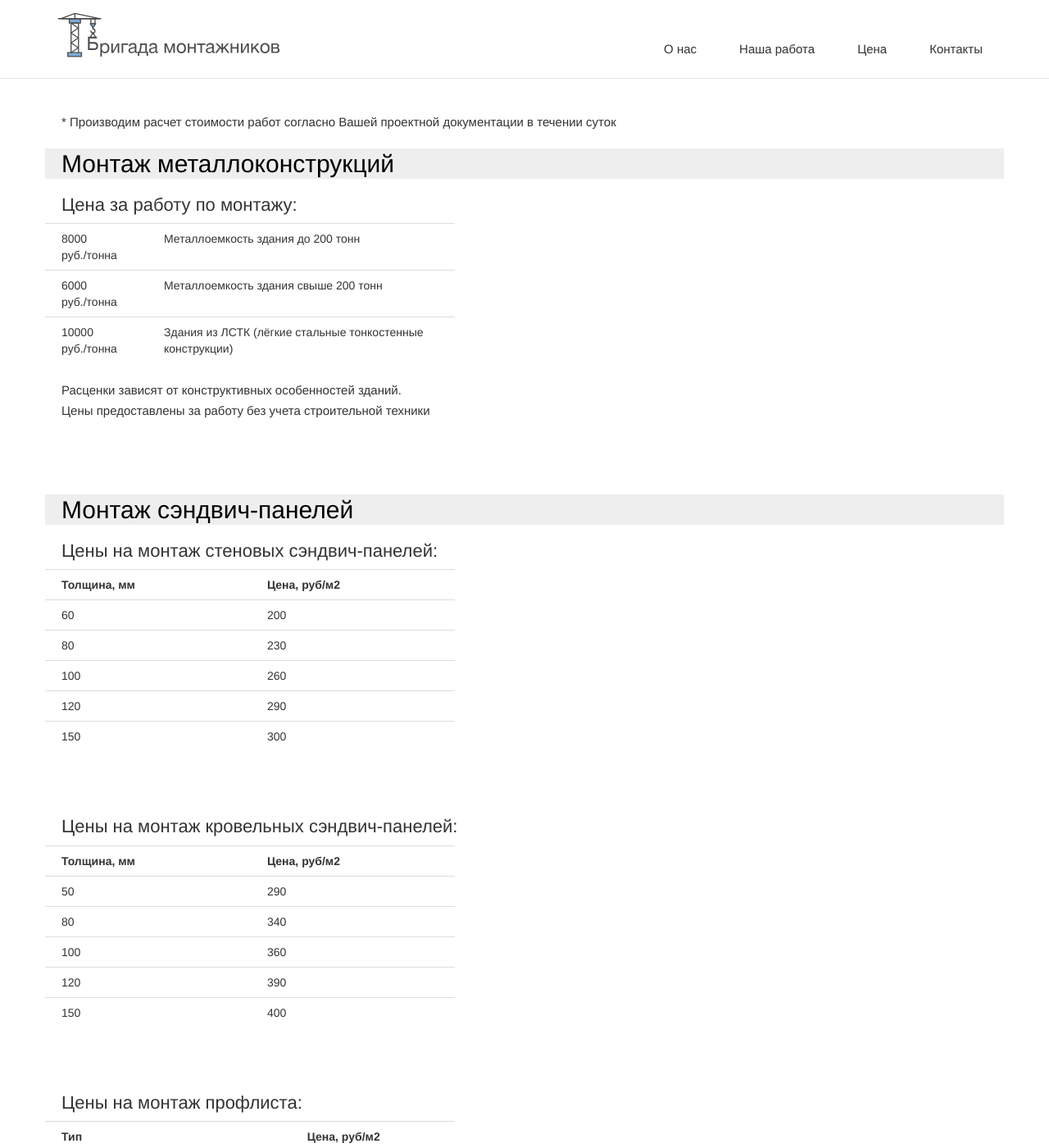
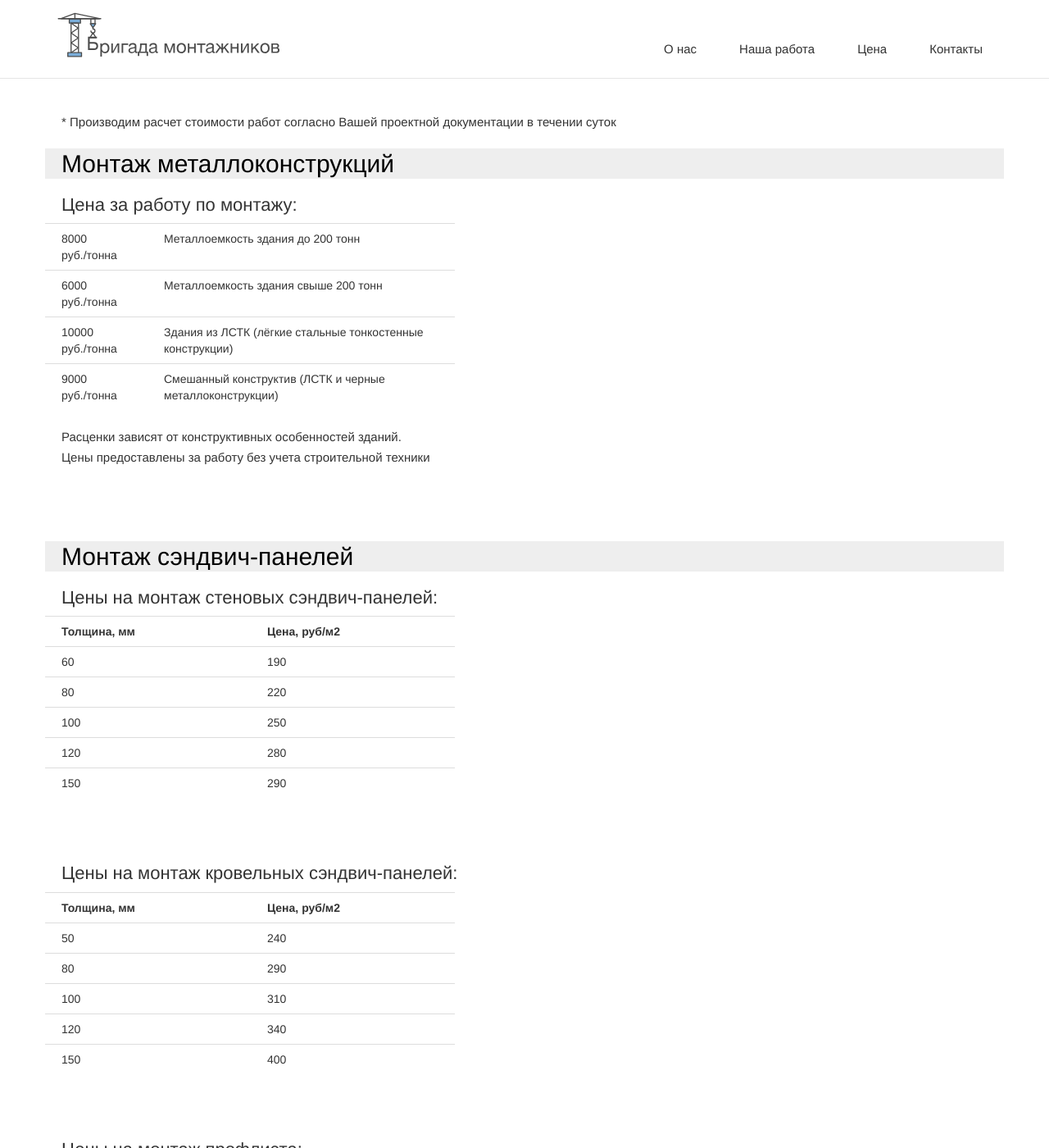
Before and after one commit to komarovalexander/site_bm, a Jekyll site: the page built from price.html, in a window 1280 px wide and 1400 px high. Shown: the whole window at 82% size. Built offline with Jekyll 4.4.1, drawn with Linux system fonts in a browser that asks for light colours; nearby versions of some CDN libraries; some web fonts are replaced.

Commit message:
no message

```diff
--- a/Gemfile
+++ b/Gemfile
@@ -1 +1,2 @@
 source "https://rubygems.org"
+gem "jekyll"
--- a/price.html
+++ b/price.html
@@ -39,6 +39,11 @@ permalink: /price/
 								<br> руб./тонна</td>
 							<td style="text-align: left;">Здания из ЛСТК (лёгкие стальные тонкостенные конструкции)</td>
 						</tr>
+						<tr>
+							<td style="text-align: left;">9000
+								<br> руб./тонна </td>
+							<td style="text-align: left;">Смешанный конструктив (ЛСТК и черные металлоконструкции)</td>
+						</tr>
 					</tbody>
 				</table>
 				<p>
@@ -65,26 +70,26 @@ permalink: /price/
 
 						<tr>
 							<td style="text-align: left;">60</td>
-							<td style="text-align: left;">200</td>
+							<td style="text-align: left;">190</td>
 						</tr>
 						<tr>
 							<td style="text-align: left;">80</td>
-							<td style="text-align: left;">230</td>
+							<td style="text-align: left;">220</td>
 						</tr>
 
 						<tr>
 							<td style="text-align: left;">100</td>
-							<td style="text-align: left;">260</td>
+							<td style="text-align: left;">250</td>
 						</tr>
 
 						<tr>
 							<td style="text-align: left;">120</td>
-							<td style="text-align: left;">290</td>
+							<td style="text-align: left;">280</td>
 						</tr>
 
 						<tr>
 							<td style="text-align: left;">150</td>
-							<td style="text-align: left;">300</td>
+							<td style="text-align: left;">290</td>
 						</tr>
 					</tbody>
 				</table>
@@ -102,21 +107,21 @@ permalink: /price/
 
 						<tr>
 							<td style="text-align: left;">50</td>
-							<td style="text-align: left;">290</td>
+							<td style="text-align: left;">240</td>
 						</tr>
 						<tr>
 							<td style="text-align: left;">80</td>
-							<td style="text-align: left;">340</td>
+							<td style="text-align: left;">290</td>
 						</tr>
 
 						<tr>
 							<td style="text-align: left;">100</td>
-							<td style="text-align: left;">360</td>
+							<td style="text-align: left;">310</td>
 						</tr>
 
 						<tr>
 							<td style="text-align: left;">120</td>
-							<td style="text-align: left;">390</td>
+							<td style="text-align: left;">340</td>
 						</tr>
 
 						<tr>
```
Also changed, not shown: index.html (+7 -1 lines), work.html (+4 -4 lines), Gemfile.lock (added).
